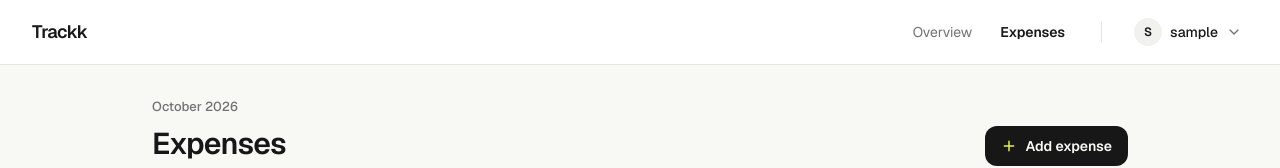
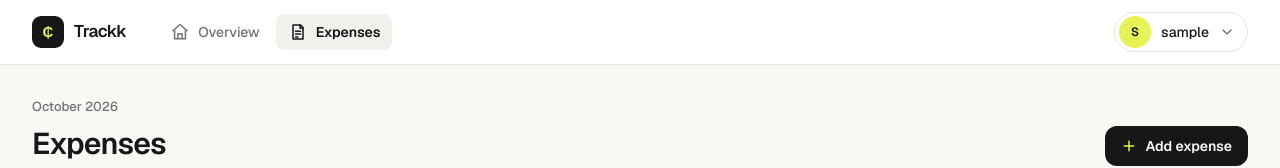
Before and after one commit to BernardSDev/expense-tracker.frontend, a Next.js app: page /expenses in a window 1280 px wide. Shown: the top 168 px of the page. Built offline with nearby package versions, Linux system fonts and the light colour scheme; no server answers; sample sign-in values are in the browser's storage.

Commit message:
Restyle navbar and fix desktop account menu click handling

```diff
--- a/src/app/expenses/page.tsx
+++ b/src/app/expenses/page.tsx
@@ -73,7 +73,7 @@ export default function ExpensesPage() {
                 <AuthNavbar />
 
                 <main>
-                    <div className="mx-auto max-w-[1040px] px-4 pb-44 pt-5 sm:px-6 sm:pb-12 sm:pt-8 lg:px-8">
+                    <div className="mx-auto max-w-7xl px-4 pb-44 pt-5 sm:px-6 sm:pb-12 sm:pt-8 lg:px-8">
                         <ExpenseHeader onAddExpense={handleAddExpense} />
 
                         <ExpenseSummary
--- a/src/components/navigation/AuthNavbar.tsx
+++ b/src/components/navigation/AuthNavbar.tsx
@@ -2,7 +2,7 @@
 
 import Link from "next/link";
 import { usePathname, useRouter } from "next/navigation";
-import { useEffect, useRef, useState } from "react";
+import { useEffect, useRef, useState, useSyncExternalStore } from "react";
 
 function HomeIcon({ active }: { active: boolean }) {
     return (
@@ -101,49 +101,35 @@ function LogoutIcon() {
     );
 }
 
-function UserIcon() {
-    return (
-        <svg
-            aria-hidden="true"
-            viewBox="0 0 24 24"
-            className="h-4 w-4"
-            fill="none"
-            stroke="currentColor"
-            strokeWidth="1.8"
-        >
-            <circle cx="12" cy="8" r="3.25" />
-            <path
-                strokeLinecap="round"
-                strokeLinejoin="round"
-                d="M5.5 19.5c.8-3.1 3.1-4.75 6.5-4.75s5.7 1.65 6.5 4.75"
-            />
-        </svg>
-    );
+function subscribeToStorage(callback: () => void) {
+    window.addEventListener("storage", callback);
+
+    return () => window.removeEventListener("storage", callback);
 }
 
 export default function AuthNavbar() {
     const router = useRouter();
     const pathname = usePathname();
 
-    const [username, setUsername] = useState("");
+    const username = useSyncExternalStore(
+        subscribeToStorage,
+        () => localStorage.getItem("username") ?? "",
+        () => ""
+    );
     const [accountOpen, setAccountOpen] = useState(false);
 
-    const accountRef = useRef<HTMLDivElement>(null);
-
-    useEffect(() => {
-        const storedUsername = localStorage.getItem("username");
-
-        if (storedUsername) {
-            setUsername(storedUsername);
-        }
-    }, []);
+    const desktopAccountRef = useRef<HTMLDivElement>(null);
+    const mobileAccountRef = useRef<HTMLDivElement>(null);
 
     useEffect(() => {
         function handleClickOutside(event: MouseEvent) {
-            if (
-                accountRef.current &&
-                !accountRef.current.contains(event.target as Node)
-            ) {
+            const target = event.target as Node;
+
+            const isInsideMenu =
+                desktopAccountRef.current?.contains(target) ||
+                mobileAccountRef.current?.contains(target);
+
+            if (!isInsideMenu) {
                 setAccountOpen(false);
             }
         }
@@ -178,45 +164,112 @@ export default function AuthNavbar() {
         ? username.charAt(0).toUpperCase()
         : "U";
 
+    const accountMenu = (placement: "below" | "above") => (
+        <div
+            role="menu"
+            className={`absolute right-0 z-50 w-60 overflow-hidden rounded-xl border border-border bg-surface shadow-float ${
+                placement === "below"
+                    ? "top-full mt-2"
+                    : "bottom-[calc(100%+0.75rem)] right-3"
+            }`}
+        >
+            <div className="flex items-center gap-3 border-b border-border px-4 py-3.5">
+                <span className="flex h-9 w-9 shrink-0 items-center justify-center rounded-full bg-accent text-sm font-semibold text-text-primary">
+                    {avatarLetter}
+                </span>
+
+                <div className="min-w-0">
+                    <p className="truncate text-sm font-semibold text-text-primary">
+                        {username || "Account"}
+                    </p>
+                    <p className="mt-0.5 text-xs text-text-secondary">
+                        Personal account
+                    </p>
+                </div>
+            </div>
+
+            <div className="p-1.5">
+                <button
+                    type="button"
+                    onClick={handleSignOut}
+                    role="menuitem"
+                    className="flex h-10 w-full items-center gap-3 rounded-lg px-3 text-sm font-medium text-text-secondary transition-colors hover:bg-surface-muted hover:text-red-600"
+                >
+                    <LogoutIcon />
+                    <span>Log out</span>
+                </button>
+            </div>
+        </div>
+    );
+
+    const desktopLinkClass = (active: boolean) =>
+        `inline-flex h-9 items-center gap-2 rounded-lg px-3 text-sm transition-colors ${
+            active
+                ? "bg-surface-muted font-semibold text-text-primary"
+                : "font-medium text-text-secondary hover:bg-surface-muted/60 hover:text-text-primary"
+        }`;
+
+    const mobileLinkClass = (active: boolean) =>
+        `flex min-h-16 w-full flex-col items-center justify-center gap-1 text-xs transition-colors ${
+            active
+                ? "font-semibold text-text-primary"
+                : "font-medium text-text-secondary"
+        }`;
+
+    const mobileIconClass = (active: boolean) =>
+        `flex h-8 items-center justify-center rounded-full px-4 transition-colors ${
+            active ? "bg-accent" : ""
+        }`;
+
     return (
         <>
             {/* Desktop navbar */}
-            <nav className="hidden border-b border-border bg-surface sm:block">
-                <div className="mx-auto flex h-16 max-w-7xl items-center justify-between px-6 lg:px-8">
+            <nav
+                aria-label="Main"
+                className="sticky top-0 z-40 hidden border-b border-border bg-surface/90 backdrop-blur sm:block"
+            >
+                <div className="mx-auto flex h-16 max-w-7xl items-center gap-8 px-6 lg:px-8">
                     <Link
                         href="/dashboard"
-                        className="text-lg font-semibold tracking-[-0.03em] text-text-primary"
+                        className="flex items-center gap-2.5 rounded-lg"
                     >
+                        <span
+                            aria-hidden="true"
+                            className="flex h-8 w-8 items-center justify-center rounded-[9px] bg-dark text-[15px] font-bold text-accent"
+                        >
+                            ₵
+                        </span>
+
+                        <span className="text-[17px] font-semibold tracking-[-0.03em] text-text-primary">
                             Trackk
+                        </span>
                     </Link>
 
-                    <div className="flex items-center gap-7">
+                    <div className="flex items-center gap-1">
                         <Link
                             href="/dashboard"
-                            className={`text-sm transition ${
-                                isOverview
-                                    ? "font-semibold text-text-primary"
-                                    : "text-text-secondary hover:text-text-primary"
-                            }`}
+                            aria-current={isOverview ? "page" : undefined}
+                            className={desktopLinkClass(isOverview)}
                         >
+                            <HomeIcon active={isOverview} />
                             Overview
                         </Link>
 
                         <Link
                             href="/expenses"
-                            className={`text-sm transition ${
-                                isExpenses
-                                    ? "font-semibold text-text-primary"
-                                    : "text-text-secondary hover:text-text-primary"
-                            }`}
+                            aria-current={isExpenses ? "page" : undefined}
+                            className={desktopLinkClass(isExpenses)}
                         >
+                            <ExpensesIcon active={isExpenses} />
                             Expenses
                         </Link>
-
-                        <div className="ml-2 h-5 w-px bg-border" />
+                    </div>
 
                     {/* Desktop account menu */}
-                        <div ref={accountRef} className="relative">
+                    <div
+                        ref={desktopAccountRef}
+                        className="relative ml-auto"
+                    >
                         <button
                             type="button"
                             onClick={() =>
@@ -224,9 +277,13 @@ export default function AuthNavbar() {
                             }
                             aria-expanded={accountOpen}
                             aria-haspopup="menu"
-                                className="flex items-center gap-2 rounded-md py-1.5 pl-1 pr-1.5 transition hover:bg-surface-muted"
+                            className={`flex h-10 items-center gap-2.5 rounded-full border py-1 pl-1 pr-3 transition-colors ${
+                                accountOpen
+                                    ? "border-border-strong bg-surface-muted"
+                                    : "border-border bg-surface hover:border-border-strong"
+                            }`}
                         >
-                                <span className="flex h-7 w-7 items-center justify-center rounded-full bg-surface-muted text-xs font-semibold text-text-primary">
+                            <span className="flex h-8 w-8 items-center justify-center rounded-full bg-accent text-xs font-semibold text-text-primary">
                                 {avatarLetter}
                             </span>
 
@@ -237,83 +294,43 @@ export default function AuthNavbar() {
                             <ChevronIcon open={accountOpen} />
                         </button>
 
-                            {accountOpen && (
-                                <div
-                                    role="menu"
-                                    className="absolute right-0 top-full z-50 mt-2 w-56 overflow-hidden rounded-lg border border-border bg-surface shadow-sm"
-                                >
-                                    <div className="border-b border-border px-4 py-3">
-                                        <p className="truncate text-sm font-medium text-text-primary">
-                                            {username || "Account"}
-                                        </p>
-                                        <p className="mt-0.5 text-xs text-text-secondary">
-                                            Personal account
-                                        </p>
-                                    </div>
-
-                                    <div className="p-1.5">
-                                        <button
-                                            type="button"
-                                            onClick={handleSignOut}
-                                            role="menuitem"
-                                            className="flex w-full items-center gap-3 rounded-md px-3 py-2.5 text-sm text-text-secondary transition hover:bg-surface-muted hover:text-text-primary"
-                                        >
-                                            <LogoutIcon />
-                                            <span>Logout</span>
-                                        </button>
-                                    </div>
-                                </div>
-                            )}
-                        </div>
+                        {accountOpen && accountMenu("below")}
                     </div>
                 </div>
             </nav>
 
             {/* Mobile bottom navigation */}
-            <nav className="fixed inset-x-0 bottom-0 z-50 border-t border-border bg-surface/95 backdrop-blur sm:hidden">
-                <div className="grid min-h-16 grid-cols-3 pb-[env(safe-area-inset-bottom)]">
+            <nav
+                aria-label="Main"
+                className="fixed inset-x-0 bottom-0 z-50 border-t border-border bg-surface/95 backdrop-blur sm:hidden"
+            >
+                <div className="grid grid-cols-3 px-2 pb-[env(safe-area-inset-bottom)]">
                     <Link
                         href="/dashboard"
-                        className={`relative flex min-h-16 flex-col items-center justify-center gap-1 text-xs transition ${
-                            isOverview
-                                ? "font-semibold text-text-primary"
-                                : "text-text-secondary"
-                        }`}
+                        aria-current={isOverview ? "page" : undefined}
+                        className={mobileLinkClass(isOverview)}
                     >
-                        {isOverview && (
-                            <span
-                                aria-hidden="true"
-                                className="absolute top-0 h-0.5 w-8 bg-accent"
-                            />
-                        )}
-
+                        <span className={mobileIconClass(isOverview)}>
                             <HomeIcon active={isOverview} />
+                        </span>
 
                         <span>Overview</span>
                     </Link>
 
                     <Link
                         href="/expenses"
-                        className={`relative flex min-h-16 flex-col items-center justify-center gap-1 text-xs transition ${
-                            isExpenses
-                                ? "font-semibold text-text-primary"
-                                : "text-text-secondary"
-                        }`}
+                        aria-current={isExpenses ? "page" : undefined}
+                        className={mobileLinkClass(isExpenses)}
                     >
-                        {isExpenses && (
-                            <span
-                                aria-hidden="true"
-                                className="absolute top-0 h-0.5 w-8 bg-accent"
-                            />
-                        )}
-
+                        <span className={mobileIconClass(isExpenses)}>
                             <ExpensesIcon active={isExpenses} />
+                        </span>
 
                         <span>Expenses</span>
                     </Link>
 
                     {/* Mobile account menu */}
-                    <div ref={accountRef} className="relative">
+                    <div ref={mobileAccountRef} className="relative">
                         <button
                             type="button"
                             onClick={() =>
@@ -321,46 +338,22 @@ export default function AuthNavbar() {
                             }
                             aria-expanded={accountOpen}
                             aria-haspopup="menu"
-                            className={`flex min-h-16 w-full flex-col items-center justify-center gap-1 text-xs transition ${
-                                accountOpen
-                                    ? "font-semibold text-text-primary"
-                                    : "text-text-secondary"
+                            className={mobileLinkClass(accountOpen)}
+                        >
+                            <span
+                                className={`flex h-8 items-center justify-center rounded-full px-4 transition-colors ${
+                                    accountOpen ? "bg-surface-muted" : ""
                                 }`}
                             >
-                            <span className="flex h-5 w-5 items-center justify-center rounded-full bg-surface-muted text-[10px] font-semibold text-text-primary">
+                                <span className="flex h-6 w-6 items-center justify-center rounded-full bg-border text-[11px] font-bold text-text-primary">
                                     {avatarLetter}
+                                </span>
                             </span>
 
                             <span>Account</span>
                         </button>
 
-                        {accountOpen && (
-                            <div
-                                role="menu"
-                                className="absolute bottom-[calc(100%+0.5rem)] right-3 z-50 w-52 overflow-hidden rounded-lg border border-border bg-surface shadow-sm"
-                            >
-                                <div className="border-b border-border px-4 py-3">
-                                    <p className="truncate text-sm font-medium text-text-primary">
-                                        {username || "Account"}
-                                    </p>
-                                    <p className="mt-0.5 text-xs text-text-secondary">
-                                        Personal account
-                                    </p>
-                                </div>
-
-                                <div className="p-1.5">
-                                    <button
-                                        type="button"
-                                        onClick={handleSignOut}
-                                        role="menuitem"
-                                        className="flex w-full items-center gap-3 rounded-md px-3 py-2.5 text-sm text-text-secondary transition hover:bg-surface-muted hover:text-text-primary"
-                                    >
-                                        <LogoutIcon />
-                                        <span>Logout</span>
-                                    </button>
-                                </div>
-                            </div>
-                        )}
+                        {accountOpen && accountMenu("above")}
                     </div>
                 </div>
             </nav>
```
Lines whose indentation alone changed are shown as unchanged.
